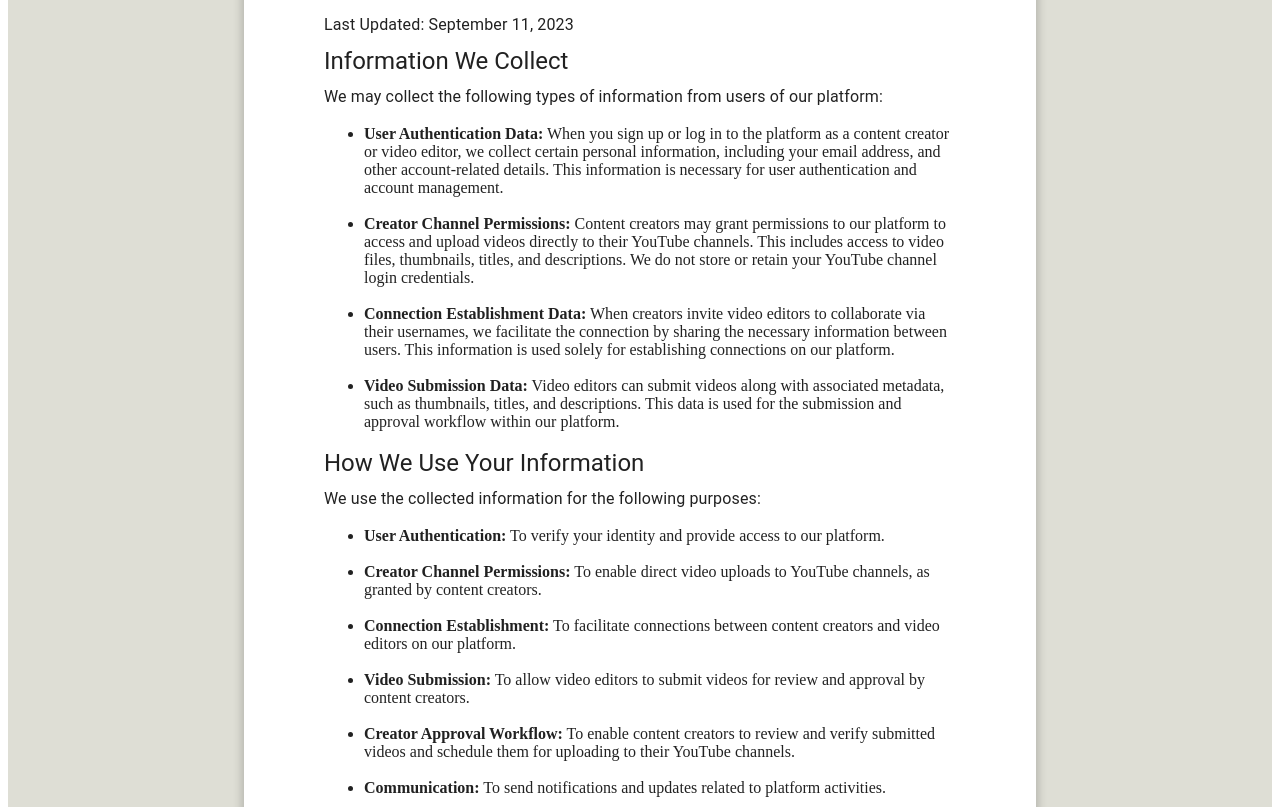
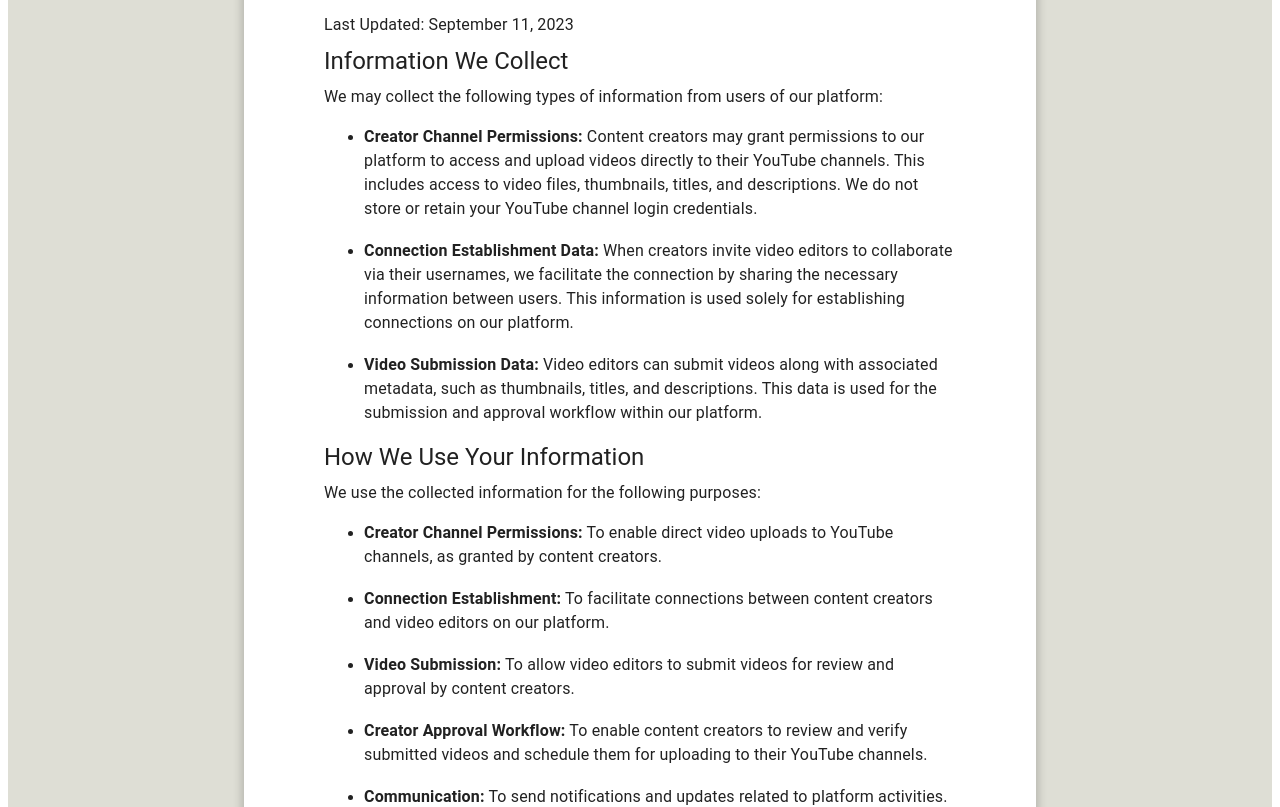
Before and after one commit to saimadib/Tubecove, a React (Vite) app in the folder Frontend/: page /privacy-policy in a window 1280 px wide. Shown: the part 220-1027 px from the top of the page. Built offline with nearby package versions, Linux system fonts and the light colour scheme.

Commit message:
Modified privacy policy

```diff
--- a/Frontend/src/Home/Privacy.jsx
+++ b/Frontend/src/Home/Privacy.jsx
@@ -32,20 +32,16 @@ const PrivacyPolicy = () => {
                         We may collect the following types of information from users of our platform:
                     </Typography>
                     <ul>
-                        <li style={{}}>
-                            <strong>User Authentication Data:</strong> When you sign up or log in to the platform as a content creator or video editor, we collect certain personal information, including your  email address, and other account-related details. This information is necessary for user authentication and account management.
+                        <li>
+                        <Typography variant="body1" ><strong>Creator Channel Permissions:</strong> Content creators may grant permissions to our platform to access and upload videos directly to their YouTube channels. This includes access to video files, thumbnails, titles, and descriptions. We do not store or retain your YouTube channel login credentials.</Typography>
                         </li>
                         <br/>
                         <li>
-                            <strong>Creator Channel Permissions:</strong> Content creators may grant permissions to our platform to access and upload videos directly to their YouTube channels. This includes access to video files, thumbnails, titles, and descriptions. We do not store or retain your YouTube channel login credentials.
+                        <Typography variant="body1" > <strong>Connection Establishment Data:</strong> When creators invite video editors to collaborate via their usernames, we facilitate the connection by sharing the necessary information between users. This information is used solely for establishing connections on our platform.</Typography>
                         </li>
                         <br/>
                         <li>
-                            <strong>Connection Establishment Data:</strong> When creators invite video editors to collaborate via their usernames, we facilitate the connection by sharing the necessary information between users. This information is used solely for establishing connections on our platform.
-                        </li>
-                        <br/>
-                        <li>
-                            <strong>Video Submission Data:</strong> Video editors can submit videos along with associated metadata, such as thumbnails, titles, and descriptions. This data is used for the submission and approval workflow within our platform.
+                        <Typography variant="body1" > <strong>Video Submission Data:</strong> Video editors can submit videos along with associated metadata, such as thumbnails, titles, and descriptions. This data is used for the submission and approval workflow within our platform.</Typography>
                         </li>
                     </ul>
 
@@ -57,28 +53,25 @@ const PrivacyPolicy = () => {
                         We use the collected information for the following purposes:
                     </Typography>
                     <ul>
+
                         <li>
-                            <strong>User Authentication:</strong> To verify your identity and provide access to our platform.
+                        <Typography variant="body1" ><strong>Creator Channel Permissions:</strong> To enable direct video uploads to YouTube channels, as granted by content creators.</Typography>
                         </li>
                         <br/>
                         <li>
-                            <strong>Creator Channel Permissions:</strong> To enable direct video uploads to YouTube channels, as granted by content creators.
+                        <Typography variant="body1" ><strong>Connection Establishment:</strong> To facilitate connections between content creators and video editors on our platform.</Typography>
                         </li>
                         <br/>
                         <li>
-                            <strong>Connection Establishment:</strong> To facilitate connections between content creators and video editors on our platform.
+                        <Typography variant="body1" ><strong>Video Submission:</strong> To allow video editors to submit videos for review and approval by content creators.</Typography>
                         </li>
                         <br/>
                         <li>
-                            <strong>Video Submission:</strong> To allow video editors to submit videos for review and approval by content creators.
+                        <Typography variant="body1" ><strong>Creator Approval Workflow:</strong> To enable content creators to review and verify submitted videos and schedule them for uploading to their YouTube channels.</Typography>
                         </li>
                         <br/>
                         <li>
-                            <strong>Creator Approval Workflow:</strong> To enable content creators to review and verify submitted videos and schedule them for uploading to their YouTube channels.
-                        </li>
-                        <br/>
-                        <li>
-                            <strong>Communication:</strong> To send notifications and updates related to platform activities.
+                        <Typography variant="body1" ><strong>Communication:</strong> To send notifications and updates related to platform activities.</Typography>
                         </li>
                     </ul>
 
```
